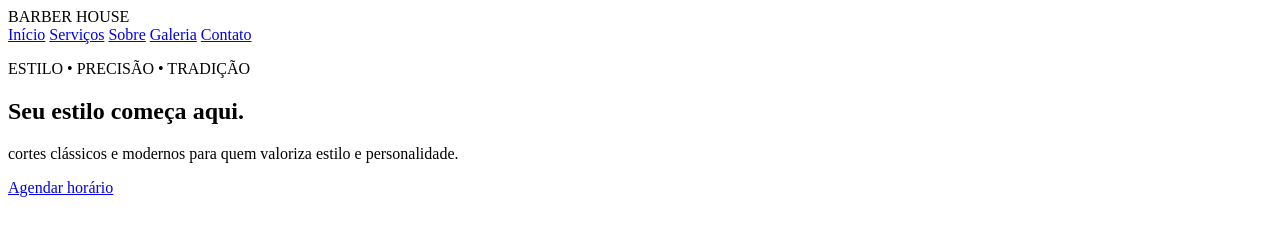
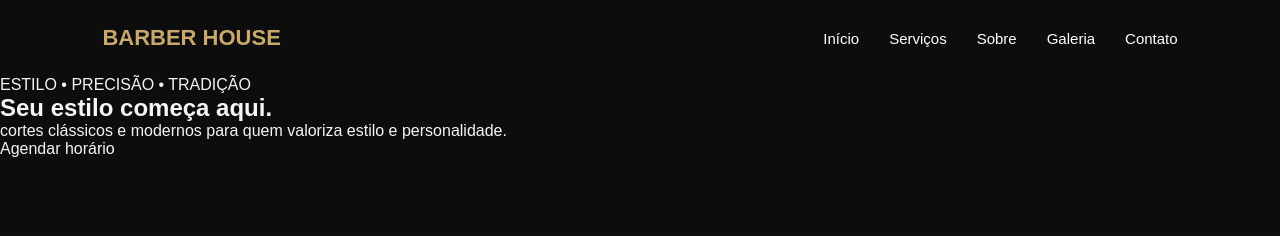
Before and after one commit to gabrielmfps/barber-house, a plain HTML site: page src/index.html in a window 1280 px wide. Drawn offline with Linux system fonts and the light colour scheme.

Commit message:
feat: cabeçalho do projeto estilizado

```diff
--- a/src/css/Header.css
+++ b/src/css/Header.css
@@ -0,0 +1,29 @@
+.cabecalho {
+    width: 100%;
+    padding: 25px 8%;
+    display: flex;
+    align-items: center;
+    justify-content: space-between;
+    background-color: #0D0D0D
+}
+
+.logo {
+    color: #C8A96B;
+    font-size: 22px;
+    font-weight: bold;
+}
+
+nav {
+    display: flex;
+    gap: 30px;
+}
+
+nav a {
+    color: #ffffff;
+    font-size: 15px;
+    transition: 0,3s;
+}
+
+nav a:hover {
+    color: #C8A96B;
+}
--- a/src/css/style.css
+++ b/src/css/style.css
@@ -0,0 +1,20 @@
+* {
+    margin: 0;
+    padding: 0;
+    box-sizing: border-box;
+}
+
+html {
+    scroll-behavior: smooth;
+}
+
+body {
+    background-color: #0D0D0D;
+    color: #F5F5F5;
+    font-family: Arial, sans-serif;
+}
+
+a {
+    color: inherit;
+    text-decoration: none;
+}
--- a/src/index.html
+++ b/src/index.html
@@ -10,7 +10,7 @@
 </head>
 
 <body>
-    <header>
+    <header class="cabecalho">
         <div class="logo">
              BARBER HOUSE
         </div>
```
